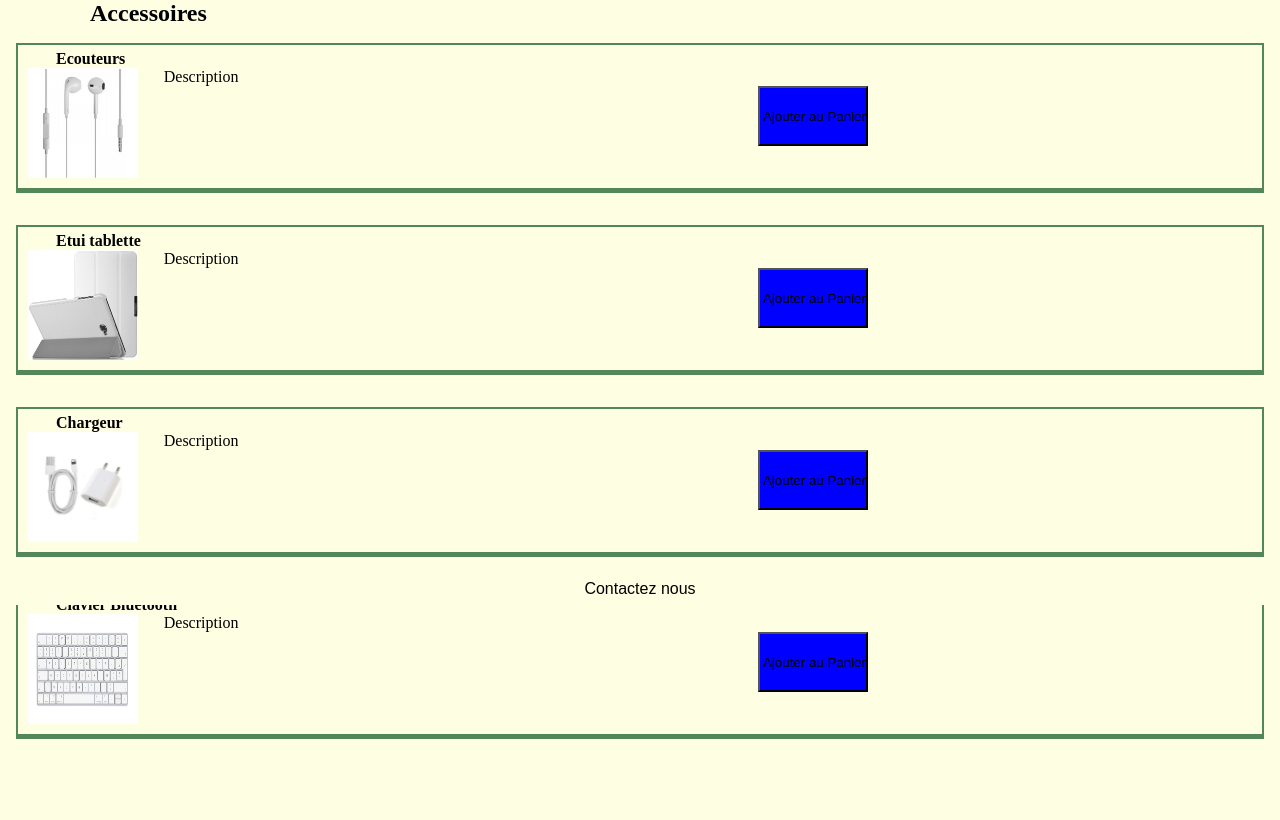
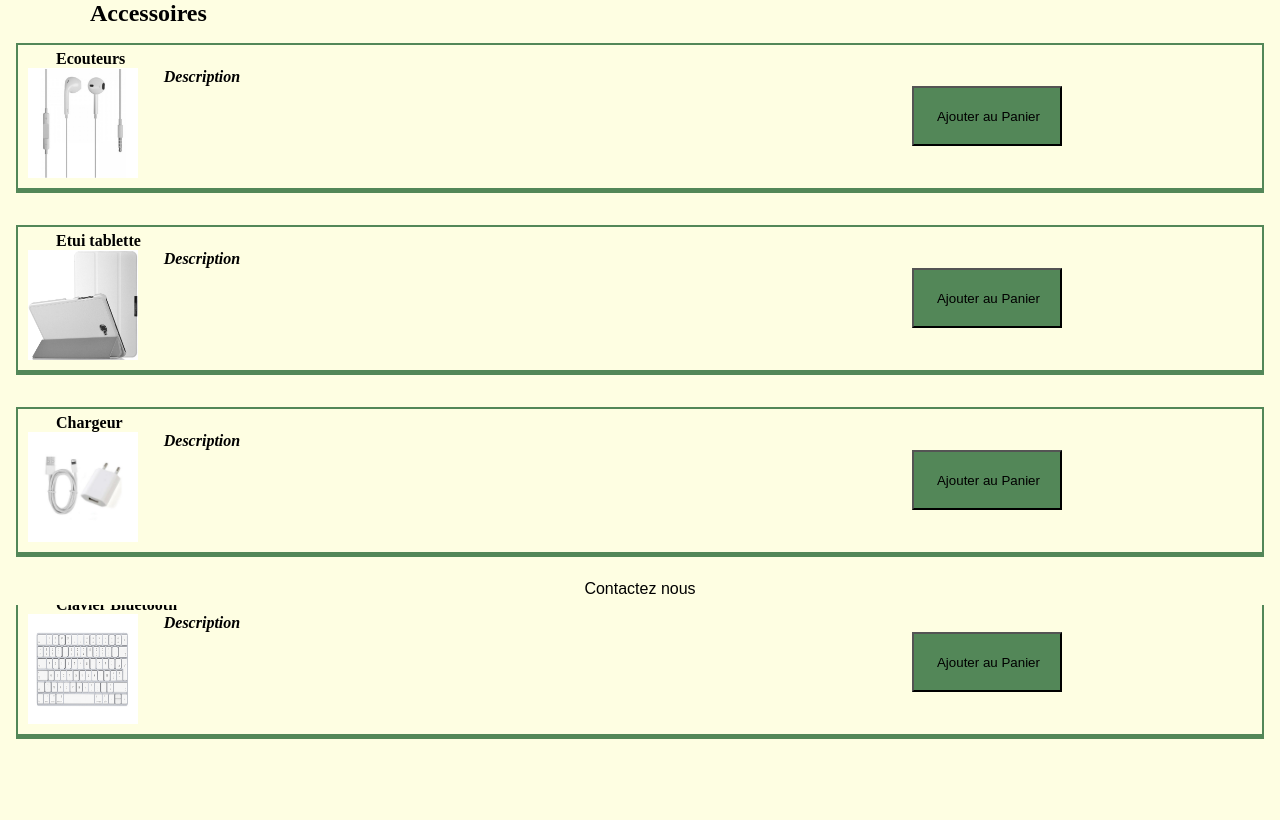
Before and after one commit to perrinesm/ProjectTW, a PHP site: page /tabAcc.php in a window 1280 px wide. Shown: the part 195-1015 px from the top of the page. Run offline with PHP 8.4, Linux system fonts and the light colour scheme.

Commit message:
description en italique

```diff
--- a/tabAcc.php
+++ b/tabAcc.php
@@ -18,40 +18,41 @@
         <div class = 'product'>
             <h4> Ecouteurs </h4>
             <p> <img src="ecouteur.jpg"/> </p>
-            <p class="description"> Description </p>
+            <p class="description"><em><strong> Description </strong> </em></p>
             <p class="description"> </p>
             <form>
-                <input style="background-color: blue; margin-left: 620px; height: 60px" type="button" value=" Ajouter au Panier" onclick="alert('Produit ajouté !')">
+                <input class="button" type="button" value=" Ajouter au Panier" onclick="alert('Produit ajouté !')">
             </form>
         </div>
 
         <div class = 'product'>
             <h4> Etui tablette </h4>
             <p> <img src="etui.jpg" /> </p>
-            <p class="description"> Description </p>
+            <p class="description"> <em><strong> Description</strong> </em> </p>
             <p class="description"> </p>
             <form>
-                <input style="background-color: blue; margin-left: 620px; height: 60px" type="button" value=" Ajouter au Panier" onclick="alert('Produit ajouté !')">
+                <input class="button" type="button" value=" Ajouter au Panier" onclick="alert('Produit ajouté !')">
             </form>
         </div>
 
         <div class = 'product'>
             <h4> Chargeur </h4>
             <p> <img src="load.jpg" /> </p>
-            <p class="description"> Description </p>
+            <p class="description"><em><strong>  Description </strong> </em></p>
             <p class="description"> </p>
+
             <form>
-                <input style="background-color: blue; margin-left: 620px; height: 60px" type="button" value=" Ajouter au Panier" onclick="alert('Produit ajouté !')">
+                <input class="button" type="button" value=" Ajouter au Panier" onclick="alert('Produit ajouté !')">
             </form>
         </div>
 
         <div class = 'product'>
             <h4> Clavier Bluetooth </h4>
             <p> <img src="clavier.png" /> </p>
-            <p class="description"> Description </p>
+            <p class="description"> <em> <strong> Description</strong>  </em></p>
             <p class="description"> </p>
             <form>
-                <input style="background-color: blue; margin-left: 620px; height: 60px" type="button" value=" Ajouter au Panier" onclick="alert('Produit ajouté !')">
+                <input class="button" type="button" value=" Ajouter au Panier" onclick="alert('Produit ajouté !')">
             </form>
         </div>
 
--- a/tabCSS.css
+++ b/tabCSS.css
@@ -28,3 +28,6 @@ h4 {
     padding-left: 11%;
 
 }
+.prix{
+    float:right;
+}
--- a/tabTab.php
+++ b/tabTab.php
@@ -17,14 +17,14 @@
         <div class = 'product'>
             <h4 style="margin-top: 5px;"> <a href="tabA1.php"> PinPad Pro </a></h4>
             <p> <img src="tabA1.png" /> </p>
-            <p class="description"> Description </p>
+            <p class="description"><em><strong> Description </strong> </em></p>
             <p class="description"> Meilleure tablette du marché Il est tout nouveau, tout écran, tout puissant.<br /> Il renferme nos technologies les plus avancées dans un design complètement réinventé..<br />Waterproof<br /><br /></p>
         </div>
 
         <div class = 'product'>
             <h4> <a href="tabA2.php"> PinSmart </a> </h4>
             <p> <img src="tabA2.png" /> </p>
-            <p class="description"> Description </p>
+            <p class="description"> <em><strong>Description </strong> </em></p>
         </div>
 
 
```
Also changed, not shown: tabOrdi.php (+4 -4 lines), tabPhone.php (+4 -4 lines).
